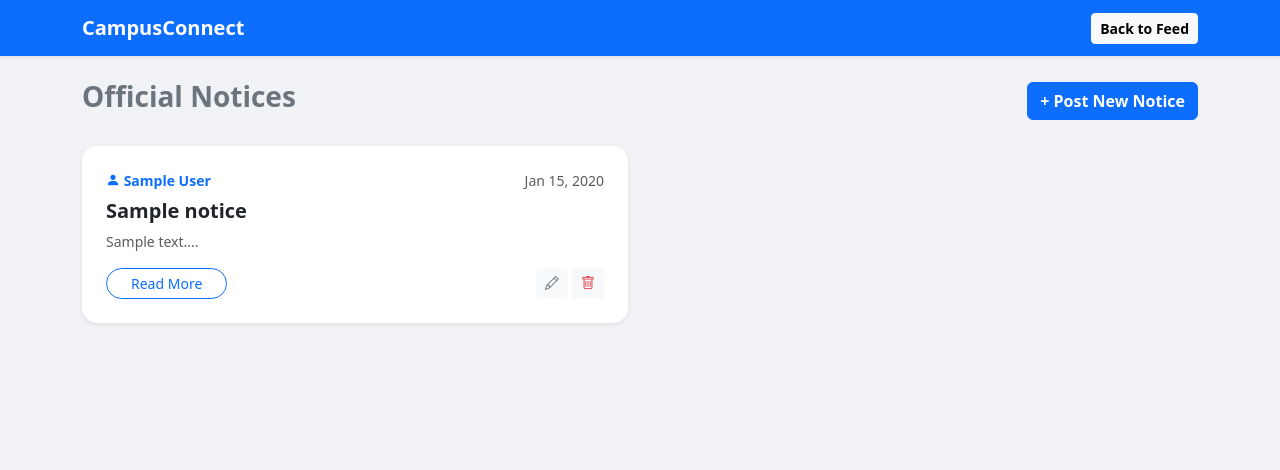
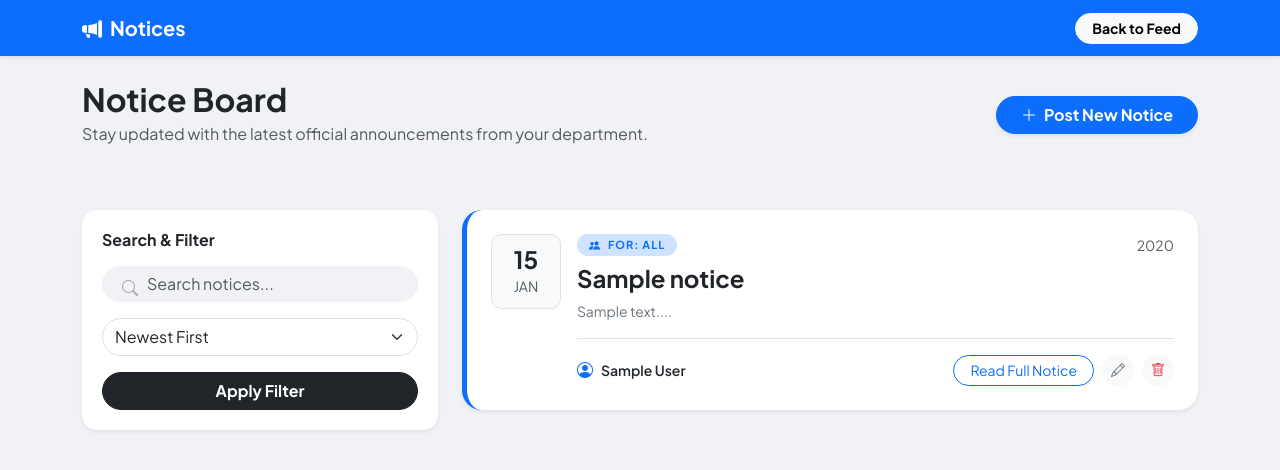
Before and after one commit to Masum8823/campus_connect, a PHP site: page /notice/view_notice_list.php in a window 1280 px wide. Shown: the top 470 px of the page. Run offline with PHP 8.4, Linux system fonts and the light colour scheme; the visitor is signed in with stand-in values (Sample User, id 1); tables that the repository leaves empty hold one stand-in row (values such as "Sample post").

Commit message:
UI: Revamp Notice Board with modern card layout, date badges, and search functionality

```diff
--- a/notice/view_notice_list.php
+++ b/notice/view_notice_list.php
@@ -7,8 +7,21 @@ if(!isset($_SESSION['user_id'])){
     exit();
 }
 
-// Fetch all notices
-$notices_query = mysqli_query($conn, "SELECT notices.*, users.full_name FROM notices JOIN users ON notices.user_id = users.id ORDER BY created_at DESC");
+// সার্চ এবং সর্টিং লজিক
+$search = $_GET['search'] ?? '';
+$sort = $_GET['sort'] ?? 'desc';
+
+// SQL কুয়েরি (সার্চসহ)
+$sql = "SELECT notices.*, users.full_name FROM notices
+        JOIN users ON notices.user_id = users.id WHERE 1=1";
+
+if($search){
+    $safe_search = mysqli_real_escape_string($conn, $search);
+    $sql .= " AND (title LIKE '%$safe_search%' OR description LIKE '%$safe_search%')";
+}
+
+$sql .= " ORDER BY created_at " . ($sort == 'asc' ? 'ASC' : 'DESC');
+$notices_query = mysqli_query($conn, $sql);
 ?>
 
 <!DOCTYPE html>
@@ -18,63 +31,124 @@ $notices_query = mysqli_query($conn, "SELECT notices.*, users.full_name FROM not
     <title>Official Notices - CampusConnect</title>
     <link href="https://cdn.jsdelivr.net/npm/bootstrap@5.3.0/dist/css/bootstrap.min.css" rel="stylesheet">
     <link rel="stylesheet" href="https://cdn.jsdelivr.net/npm/bootstrap-icons@1.11.0/font/bootstrap-icons.css">
+    <link href="https://fonts.googleapis.com/css2?family=Plus+Jakarta+Sans:wght@400;600;700&display=swap" rel="stylesheet">
     <style>
-        body { background-color: #f0f2f5; padding-top: 80px; }
-        .notice-card { border-radius: 15px; border: none; transition: 0.3s; }
-        .notice-card:hover { transform: translateY(-5px); box-shadow: 0 10px 20px rgba(0,0,0,0.1); }
+        body { background-color: #f0f2f5; font-family: 'Plus Jakarta Sans', sans-serif; padding-top: 80px; }
+        .page-header { background: white; padding: 30px 0; margin-bottom: 30px; border-bottom: 1px solid #dee2e6; }
+        .notice-card { border-radius: 20px; border: none; transition: all 0.3s ease; background: white; border-left: 5px solid transparent; }
+        .notice-card:hover { transform: translateY(-5px); box-shadow: 0 15px 30px rgba(0,0,0,0.08); }
+        .notice-card.priority-high { border-left-color: #dc3545; } /* লাল বর্ডার */
+        .notice-card.priority-normal { border-left-color: #0d6efd; } /* নীল বর্ডার */
+
+        .search-container { border-radius: 15px; background: white; padding: 20px; box-shadow: 0 4px 10px rgba(0,0,0,0.02); }
+        .search-input { border-radius: 50px; background: #f0f2f5; border: none; padding-left: 45px; }
+        .search-icon { position: absolute; left: 20px; top: 10px; color: #aaa; }
+
+        .date-badge { background: #f8f9fa; border-radius: 10px; padding: 10px; text-align: center; min-width: 70px; }
+        .badge-audience { font-size: 11px; text-transform: uppercase; letter-spacing: 1px; padding: 5px 12px; border-radius: 50px; }
     </style>
 </head>
 <body>
-    <!-- Navbar -->
+
+    <!-- Fixed Navbar -->
     <nav class="navbar navbar-expand-lg navbar-dark bg-primary shadow-sm fixed-top">
         <div class="container">
-            <a class="navbar-brand fw-bold" href="../user/dashboard.php">CampusConnect</a>
-            <a href="../user/dashboard.php" class="btn btn-light btn-sm fw-bold">Back to Feed</a>
+            <a class="navbar-brand fw-bold" href="../user/dashboard.php"><i class="bi bi-megaphone-fill me-2"></i>Notices</a>
+            <a href="../user/dashboard.php" class="btn btn-light btn-sm fw-bold rounded-pill px-3">Back to Feed</a>
         </div>
     </nav>
 
     <div class="container">
-        <div class="d-flex justify-content-between align-items-center mb-4">
-            <h3 class="fw-bold text-secondary">Official Notices</h3>
+        <!-- Search & Header Section -->
+        <div class="row mb-5">
+            <div class="col-lg-8">
+                <h2 class="fw-bold text-dark mb-1">Notice Board</h2>
+                <p class="text-muted">Stay updated with the latest official announcements from your department.</p>
+            </div>
+            <div class="col-lg-4 text-lg-end pt-3">
                 <?php if($_SESSION['role'] == 'teacher' || $_SESSION['role'] == 'admin'): ?>
-                <a href="add_notice.php" class="btn btn-primary fw-bold">+ Post New Notice</a>
+                    <a href="add_notice.php" class="btn btn-primary fw-bold rounded-pill px-4 shadow-sm">
+                        <i class="bi bi-plus-lg me-1"></i> Post New Notice
+                    </a>
                 <?php endif; ?>
+            </div>
         </div>
 
         <div class="row">
+            <!-- Left Sidebar Search -->
+            <div class="col-md-4 mb-4">
+                <div class="search-container shadow-sm">
+                    <h6 class="fw-bold mb-3">Search & Filter</h6>
+                    <form method="GET">
+                        <div class="position-relative mb-3">
+                            <i class="bi bi-search search-icon"></i>
+                            <input type="text" name="search" class="form-control search-input" placeholder="Search notices..." value="<?php echo $search; ?>">
+                        </div>
+                        <select name="sort" class="form-select rounded-pill mb-3" onchange="this.form.submit()">
+                            <option value="desc" <?php echo ($sort == 'desc') ? 'selected' : ''; ?>>Newest First</option>
+                            <option value="asc" <?php echo ($sort == 'asc') ? 'selected' : ''; ?>>Oldest First</option>
+                        </select>
+                        <button type="submit" class="btn btn-dark w-100 rounded-pill fw-bold">Apply Filter</button>
+                    </form>
+                </div>
+            </div>
+
+            <!-- Notice Feed -->
+            <div class="col-md-8">
                 <?php if(mysqli_num_rows($notices_query) > 0): ?>
                     <?php while($notice = mysqli_fetch_assoc($notices_query)): ?>
-                    <div class="col-md-6 mb-4">
-                        <div class="card notice-card shadow-sm h-100">
+                        <div class="card notice-card shadow-sm mb-4 priority-normal">
                             <div class="card-body p-4">
-                                <div class="d-flex justify-content-between mb-2">
-                                    <small class="text-primary fw-bold"><i class="bi bi-person-fill"></i> <?php echo $notice['full_name']; ?></small>
-                                    <small class="text-muted"><?php echo date('M d, Y', strtotime($notice['created_at'])); ?></small>
+                                <div class="d-flex align-items-start gap-3">
+                                    <!-- Date Box -->
+                                    <div class="date-badge border">
+                                        <h4 class="mb-0 fw-bold"><?php echo date('d', strtotime($notice['created_at'])); ?></h4>
+                                        <small class="text-muted text-uppercase"><?php echo date('M', strtotime($notice['created_at'])); ?></small>
                                     </div>
-                                <h5 class="fw-bold text-dark"><?php echo $notice['title']; ?></h5>
-                                <p class="text-muted small"><?php echo nl2br(substr($notice['description'], 0, 200)); ?>...</p>
 
-                                <div class="d-flex justify-content-between align-items-center mt-3">
-                                    <a href="view_notice.php?id=<?php echo $notice['id']; ?>" class="btn btn-sm btn-outline-primary px-4 rounded-pill">Read More</a>
+                                    <div class="flex-grow-1">
+                                        <div class="d-flex justify-content-between align-items-center mb-2">
+                                            <!-- Audience Badge -->
+                                            <span class="badge bg-primary-subtle text-primary badge-audience">
+                                                <i class="bi bi-people-fill me-1"></i> For: <?php echo $notice['target_audience']; ?>
+                                            </span>
+                                            <small class="text-muted"><?php echo date('Y', strtotime($notice['created_at'])); ?></small>
+                                        </div>
+
+                                        <h4 class="fw-bold text-dark mb-2"><?php echo $notice['title']; ?></h4>
+                                        <p class="text-secondary small mb-3">
+                                            <?php echo nl2br(substr($notice['description'], 0, 180)); ?>...
+                                        </p>
+
+                                        <div class="d-flex justify-content-between align-items-center pt-3 border-top">
+                                            <div class="d-flex align-items-center">
+                                                <i class="bi bi-person-circle text-primary me-2"></i>
+                                                <small class="text-dark fw-semibold"><?php echo $notice['full_name']; ?></small>
+                                            </div>
+                                            <div class="d-flex gap-2">
+                                                <a href="view_notice.php?id=<?php echo $notice['id']; ?>" class="btn btn-sm btn-outline-primary rounded-pill px-3">Read Full Notice</a>
 
                                                 <?php if(($_SESSION['role'] == 'teacher' || $_SESSION['role'] == 'admin') && $notice['user_id'] == $_SESSION['user_id']): ?>
-                                        <div>
-                                            <a href="edit_notice.php?id=<?php echo $notice['id']; ?>" class="btn btn-sm btn-light text-secondary"><i class="bi bi-pencil"></i></a>
-                                            <a href="delete_notice.php?id=<?php echo $notice['id']; ?>" class="btn btn-sm btn-light text-danger" onclick="return confirm('Delete this notice?')"><i class="bi bi-trash"></i></a>
+                                                    <a href="edit_notice.php?id=<?php echo $notice['id']; ?>" class="btn btn-sm btn-light text-secondary rounded-circle"><i class="bi bi-pencil"></i></a>
+                                                    <a href="delete_notice.php?id=<?php echo $notice['id']; ?>" class="btn btn-sm btn-light text-danger rounded-circle" onclick="return confirm('Delete?')"><i class="bi bi-trash"></i></a>
+                                                <?php endif; ?>
                                             </div>
-                                    <?php endif; ?>
+                                        </div>
                                     </div>
                                 </div>
                             </div>
                         </div>
                     <?php endwhile; ?>
                 <?php else: ?>
-                <div class="col-12 text-center py-5">
-                    <i class="bi bi-megaphone display-1 text-muted"></i>
-                    <p class="mt-3 text-muted">No official notices found.</p>
+                    <div class="text-center py-5 bg-white rounded-4 shadow-sm">
+                        <i class="bi bi- megaphone display-1 text-muted"></i>
+                        <h4 class="mt-3 text-muted">No notices found.</h4>
                     </div>
                 <?php endif; ?>
             </div>
         </div>
+    </div>
+
+    <script src="https://cdn.jsdelivr.net/npm/bootstrap@5.3.0/dist/js/bootstrap.bundle.min.js"></script>
 </body>
 </html>
```
Lines whose indentation alone changed are shown as unchanged.
